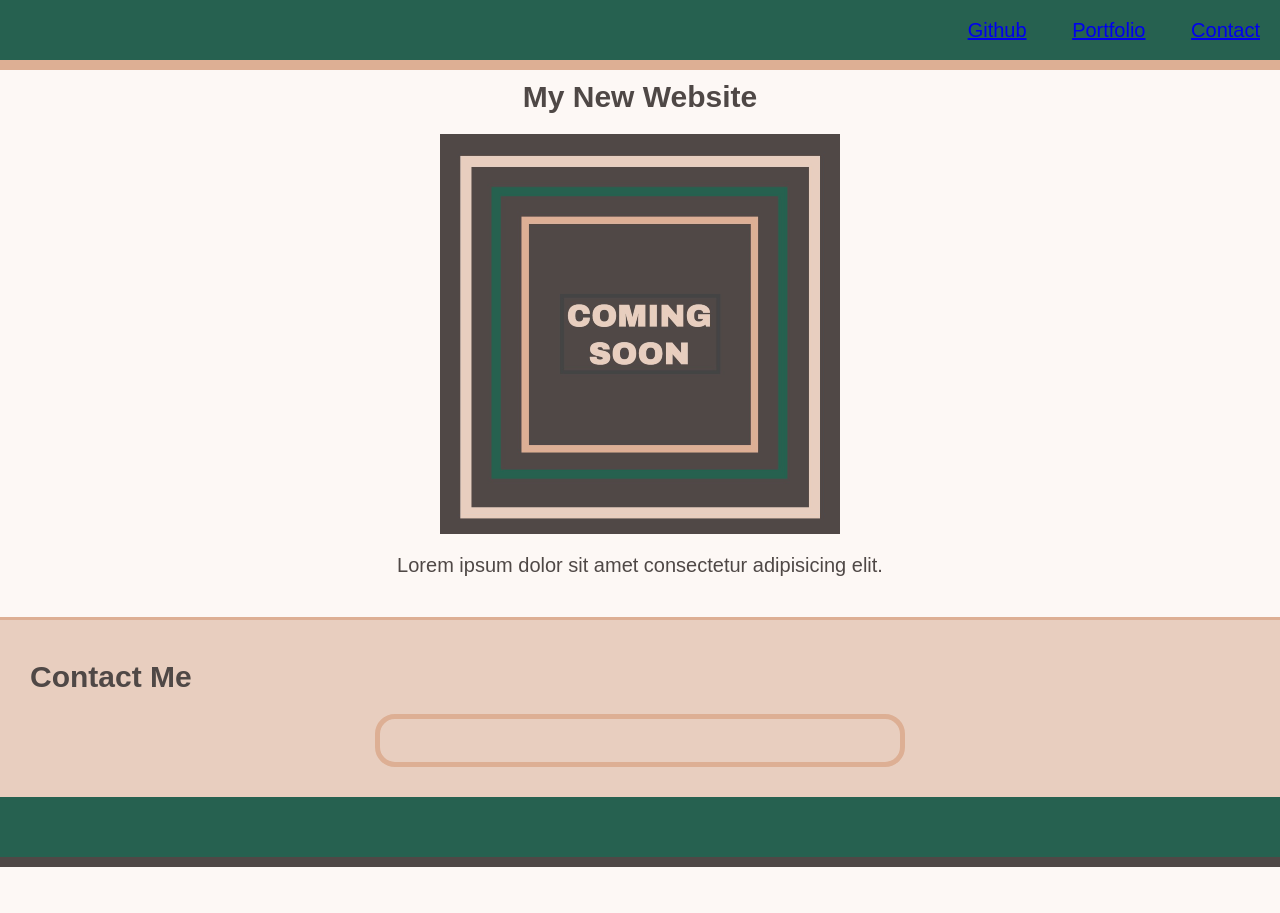
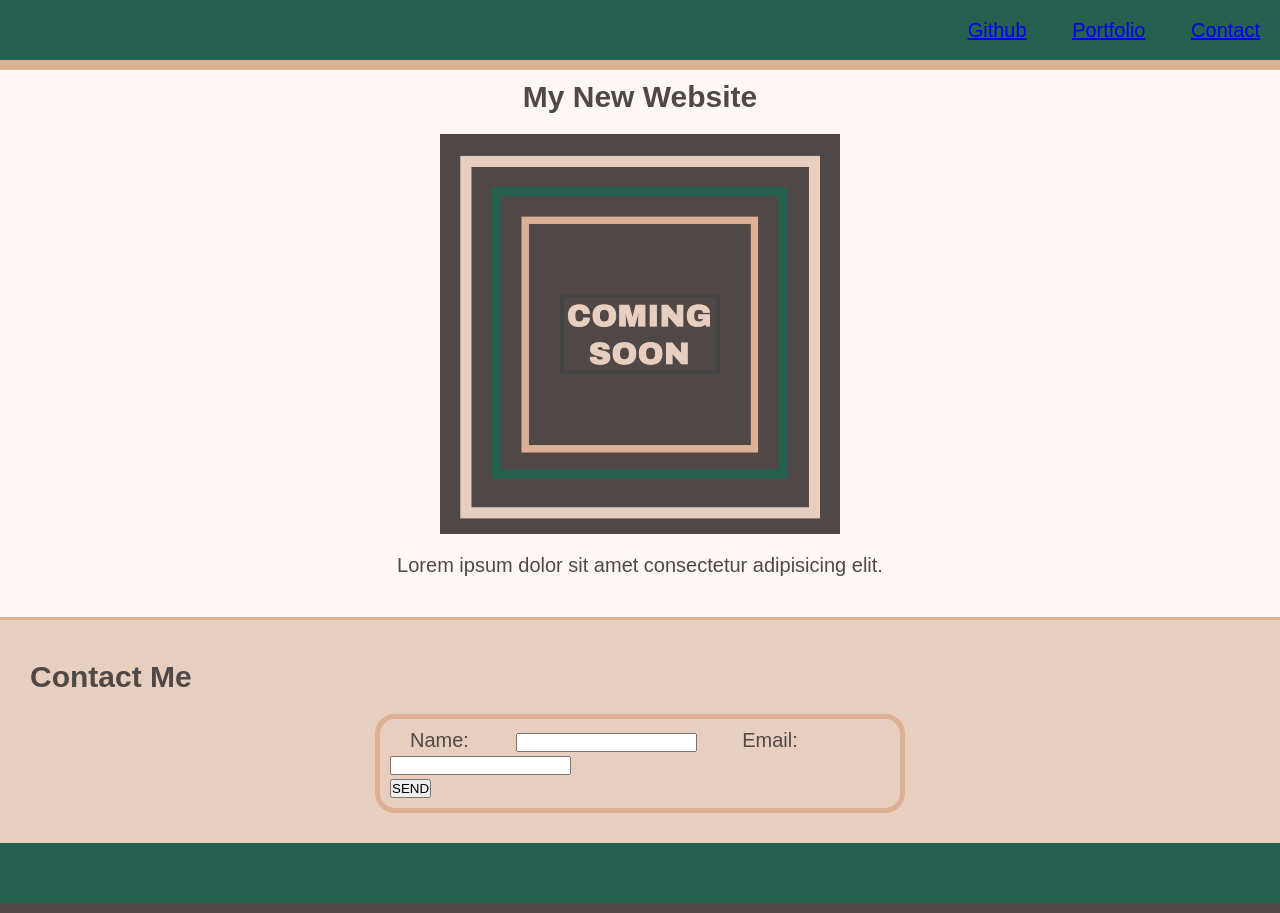
Before and after one commit to Theon87/first-mini-project, a plain HTML site: page index.html in a window 1280 px wide. Before the commit the page ends 867 px from the top, so only its background shows below. Drawn offline with Linux system fonts and the light colour scheme.

Commit message:
updated html and css

```diff
--- a/assets/style.css
+++ b/assets/style.css
@@ -78,3 +78,10 @@ form {
    border: 5px solid #DDAF94;
    border-radius: 20px;
 }
+
+label {
+   display: inline-block;
+   width: 100px;
+}
+
+button
--- a/index.html
+++ b/index.html
@@ -30,9 +30,16 @@
                 <h2>Contact Me</h2>
                 <form>
                     <ul>
-                        <li></li>
-                        <li></li>
+                        <li>
+                            <label class="text-right" for="name">Name:</label>
+                            <input type="text" id="name" name="user-name">
+                        </li>
+                        <li>
+                            <label class="text-right" for="email">Email:</label>
+                            <input type="text" id="email" name="user-email">
+                        </li>
                     </ul>
+                    <button type="submit">SEND</button>
                 </form>
             </section>
         </main>
```
